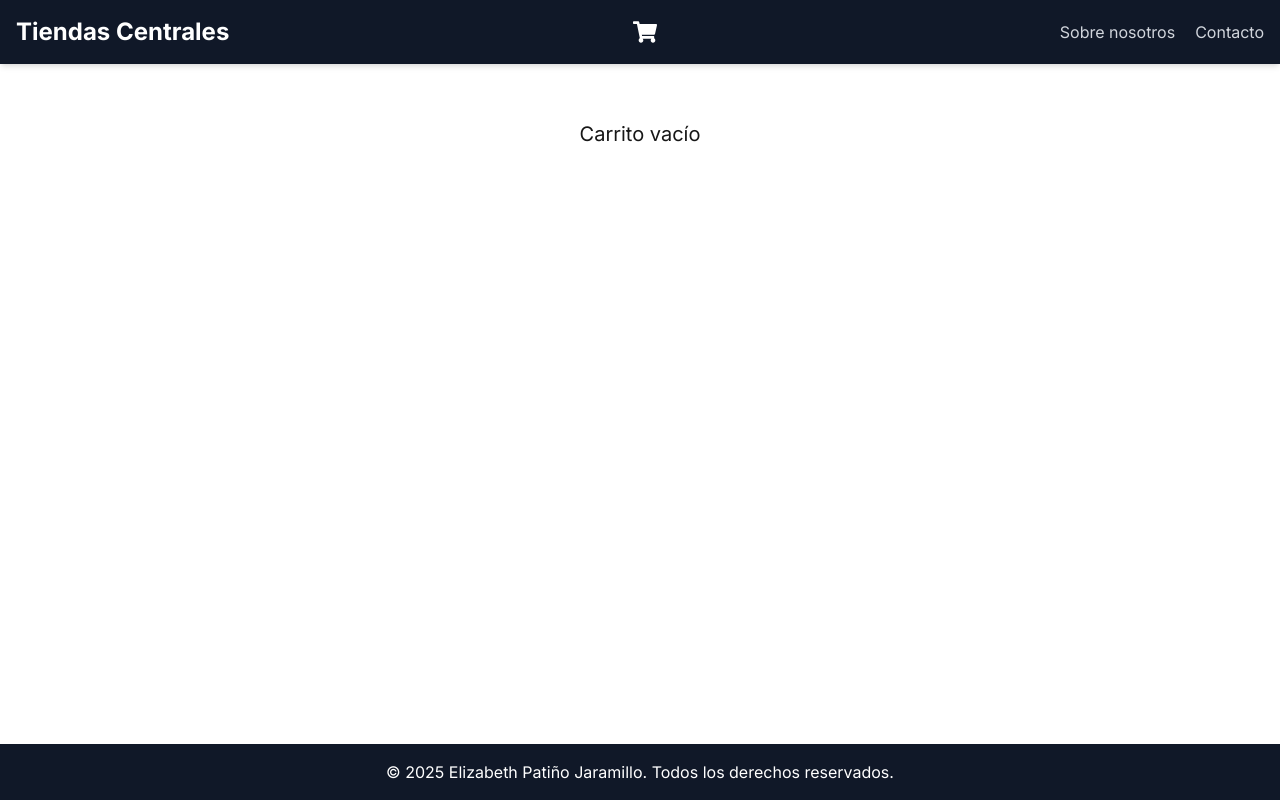
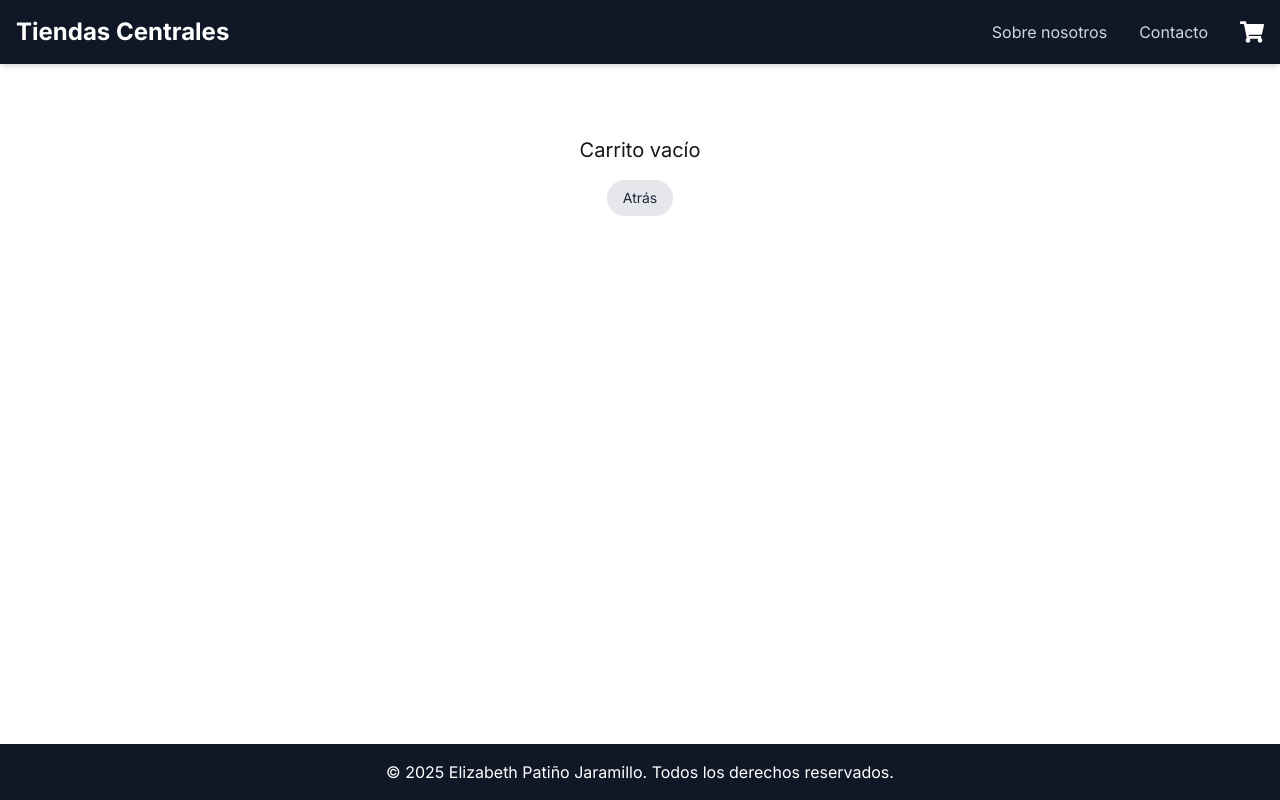
Before and after one commit to Elizabethepj/ecommerce-app, a Next.js app: page /carrito in a window 1280 px wide. Built offline with nearby package versions, Linux system fonts and the light colour scheme.

Commit message:
cambios al carrito

```diff
--- a/app/carrito/page.tsx
+++ b/app/carrito/page.tsx
@@ -1,13 +1,27 @@
 'use client'
 
 import { useCart } from "@/context/CartContext"
+import Link from 'next/link'
 
 export default function CartPage() {
   const { cart } = useCart()
 
   // Verificar si el carrito está vacío
   if (!cart || cart.length === 0) {
-    return <div className="text-center text-xl mt-10">Carrito vacío</div>
+    return (
+      <div className="container mx-auto p-4 text-center text-xl mt-10">
+        <div>Carrito vacío</div>
+
+        <div className="flex justify-center mt-4">
+          <Link
+            href="/productos"
+            className="inline-block px-4 py-2 bg-gray-200 text-gray-800 text-sm rounded-full hover:bg-gray-300 transition"
+          >
+            Atrás
+          </Link>
+        </div>
+      </div>
+    )
   }
 
   return (
@@ -19,7 +33,7 @@ export default function CartPage() {
             <h3 className="text-xl font-semibold">{item.name}</h3>
             <p>Cantidad: {item.quantity}</p>
             <p>Precio: ${item.price.toFixed(2)}</p>
-            <p>Total: ${ (item.quantity * item.price).toFixed(2) }</p>
+            <p>Total: ${(item.quantity * item.price).toFixed(2)}</p>
           </li>
         ))}
       </ul>
@@ -29,6 +43,15 @@ export default function CartPage() {
           {cart.reduce((total, item) => total + item.quantity * item.price, 0).toFixed(2)}
         </h3>
       </div>
+
+      <div className="flex justify-center mt-6">
+        <Link
+          href="/productos"
+          className="inline-block px-4 py-1 bg-blue-100 text-blue-800 text-sm rounded-full hover:bg-blue-200 transition"
+        >
+          Atrás
+        </Link>
+      </div>
     </div>
   )
 }
--- a/app/layout.tsx
+++ b/app/layout.tsx
@@ -4,6 +4,8 @@ import ReactQueryProvider from '@/components/ReactQueryProvider'
 import Header from '@/components/Header'
 import Footer from '@/components/Footer'
 import { CartProvider } from '@/context/CartContext'
+
+
 
 const inter = Inter({ subsets: ['latin'] })
 
--- a/app/productos/[id]/page.tsx
+++ b/app/productos/[id]/page.tsx
@@ -69,7 +69,7 @@ export default function ProductDetailPage({ params }: Props) {
       quantity: 1
       })
       }
-      className="ml-4 bg-gray-900 text-white px-4 py-1 rounded-full hover:bg-blue-700 transition"
+      className="ml-4 bg-gray-900 cursor-pointer text-white px-4 py-1 rounded-full hover:bg-blue-700 transition"
       >
       Agregar al carrito
       </button>
--- a/components/Header.tsx
+++ b/components/Header.tsx
@@ -2,7 +2,7 @@
 
 import { useCart } from '@/context/CartContext'
 import Link from 'next/link'
-import { FaShoppingCart } from 'react-icons/fa' // Ícono de carrito de compras
+import { FaShoppingCart } from 'react-icons/fa'
 
 export default function Header() {
   const { cart } = useCart()
@@ -10,26 +10,29 @@ export default function Header() {
   const cartItemCount = cart.reduce((acc, item) => acc + item.quantity, 0)
 
   return (
-    <header className="bg-gray-900 shadow-md p-4 flex justify-between items-center">
+    <header className="bg-gray-900 shadow-md p-4">
+      <div className="container mx-auto flex items-center justify-between">
+
         <h1 className="text-2xl font-bold text-white">Tiendas Centrales</h1>
 
-      <div className="relative flex items-center gap-3">
+
+        <nav className="flex items-center gap-8">
+          <Link href="#" className="text-gray-300 hover:text-white transition">Sobre nosotros</Link>
+          <Link href="#" className="text-gray-300 hover:text-white transition">Contacto</Link>
+
+
+          <div className="relative">
             <Link href="/carrito">
               <FaShoppingCart className="text-white text-2xl" />
             </Link>
             {cartItemCount > 0 && (
-          <span className="absolute top-0 right-0 bg-red-500 text-white text-xs font-bold rounded-full w-5 h-5 flex items-center justify-center">
+              <span className="absolute -top-2 -right-2 bg-red-500 text-white text-xs font-bold rounded-full w-5 h-5 flex items-center justify-center">
                 {cartItemCount}
               </span>
             )}
           </div>
-
-      <nav className="space-x-5">
-        <a href="#" className="text-gray-300">Sobre nosotros</a>
-        <a href="#" className="text-gray-300">Contacto</a>
         </nav>
-
-
+      </div>
     </header>
   )
 }
--- a/package.json
+++ b/package.json
@@ -14,7 +14,8 @@
     "next": "15.2.4",
     "react": "^19.0.0",
     "react-dom": "^19.0.0",
-    "react-icons": "^5.5.0"
+    "react-icons": "^5.5.0",
+    "react-modern-drawer": "^1.4.0"
   },
   "devDependencies": {
     "@tailwindcss/postcss": "^4",
```
Also changed, not shown: 1 other file (tests, documents, lock files or other folders). Lines whose indentation alone changed are shown as unchanged.
